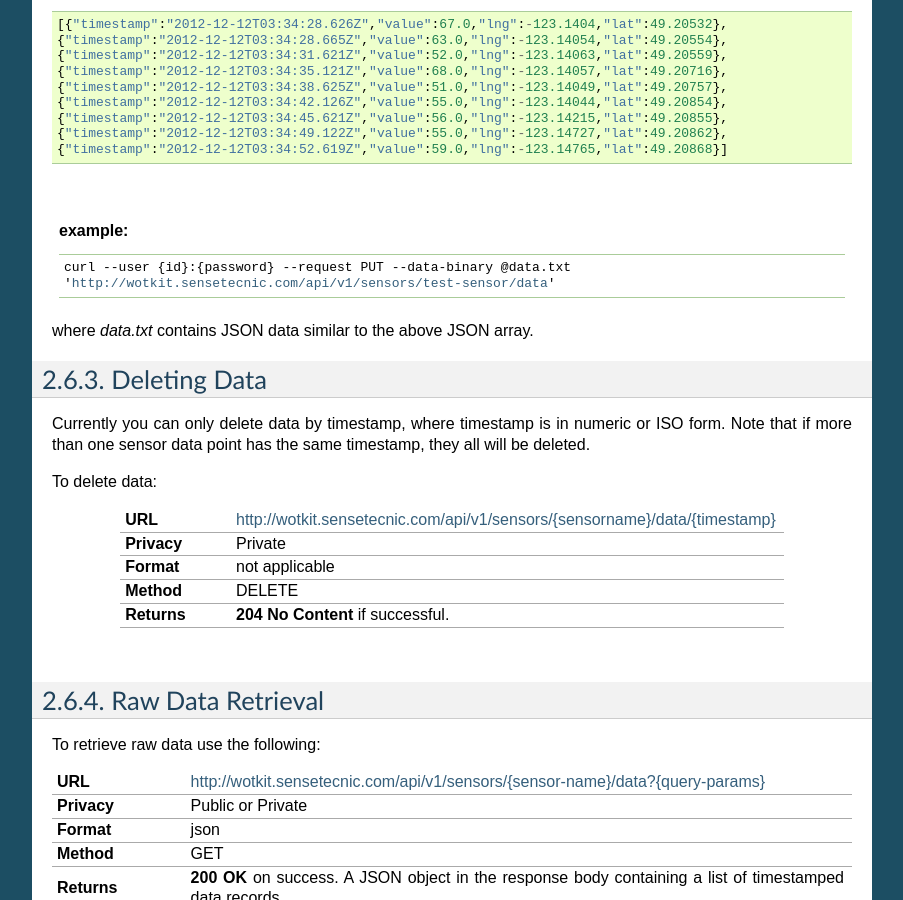
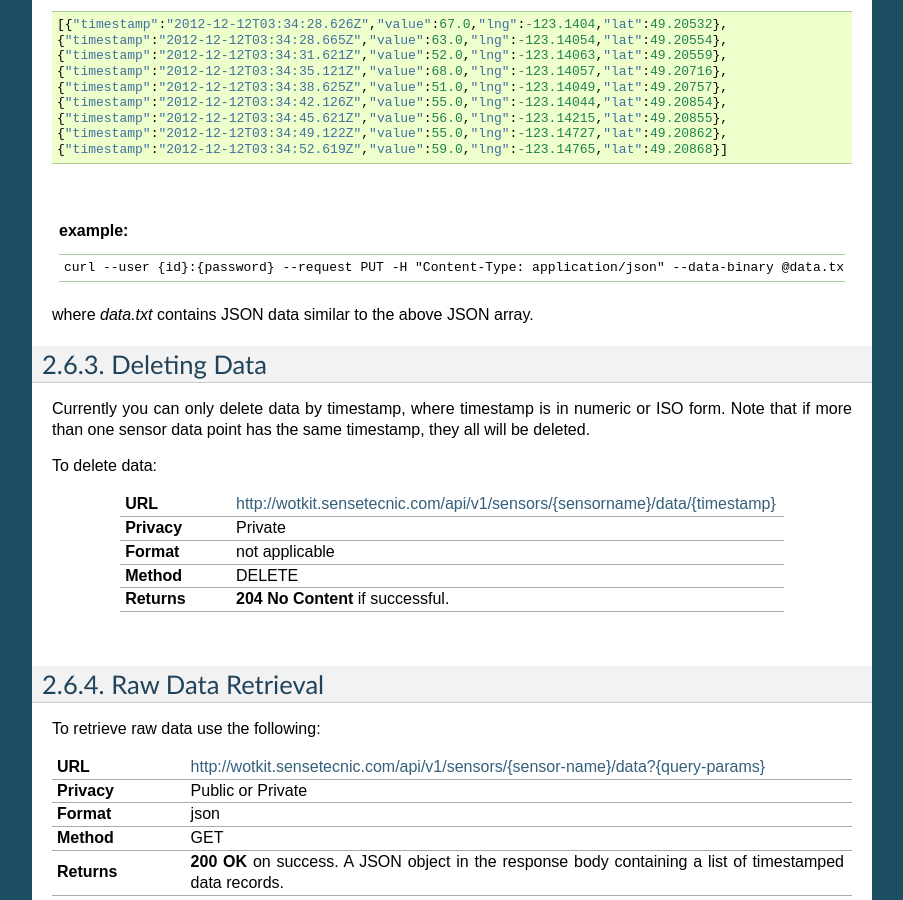
Before and after one commit to SenseTecnic/wotkit-docs, a Sphinx documentation site: the page built from source/api_v1/api_sensor_data.rst, in a window 1280 px wide and 900 px high, scrolled down 2138 px. Shown: the whole window, without its empty margins (198-1101 px from the left). Built offline with Sphinx 7.4.7, drawn with Linux system fonts in a browser that asks for light colours; formulas are drawn with MathJax 3.

Commit message:
WTK-506 specify content type is JSON

```diff
--- a/source/api_v1/api_sensor_data.rst
+++ b/source/api_v1/api_sensor_data.rst
@@ -153,8 +153,7 @@ Example of valid data:
 
   .. parsed-literal::
 
-    curl --user {id}:{password} --request PUT --data-binary @data.txt
-    ':wotkit-api-v1:`sensors/test-sensor/data`'
+    curl --user {id}:{password} --request PUT -H "Content-Type: application/json" --data-binary @data.txt ':wotkit-api-v1:`sensors/test-sensor/data`'
 
 where *data.txt* contains JSON data similar to the above JSON array.
 
```
